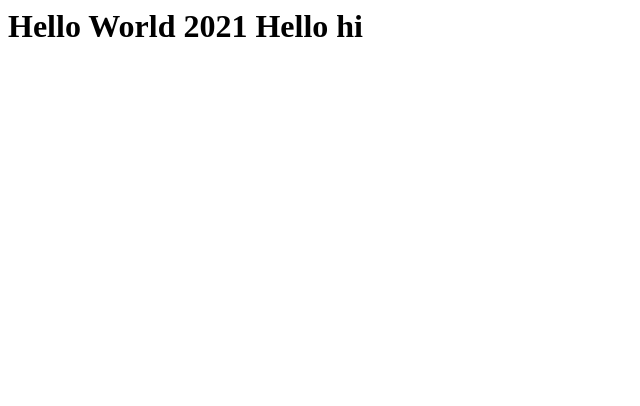
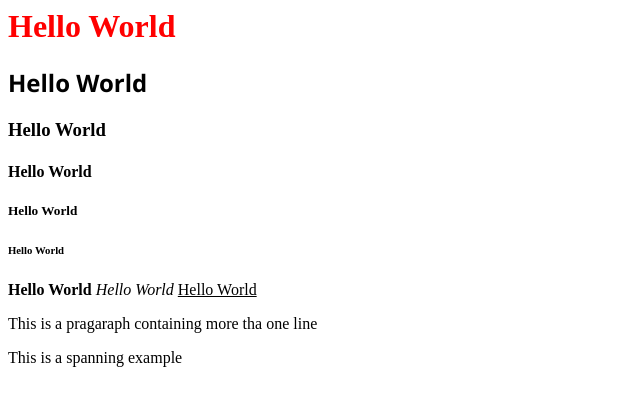
Before and after one commit to akshatha-KA/newproject, a plain HTML site: page index.html in a window 1280 px wide. Shown: the whole page, without its empty margins (0-640 px from the left). Drawn offline with Linux system fonts and the light colour scheme.

Commit message:
Changes for jan5

```diff
--- a/index.html
+++ b/index.html
@@ -1,3 +1,22 @@
 <html>
-    <h1>Hello World 2021 Hello hi</h1>
+    <head>
+<title>Test
+</title>
+<meta name="description" content="Test"/>
+    </head>
+    <body>
+        <!--This is a an headings of different sizes-->
+        <h1 style="color:red">Hello World</h1>
+        <h2 style="font-family:'Segoe UI', Tahoma, Geneva, Verdana, sans-serif">Hello World</h2>
+        <h3>Hello World</h3>
+        <h4>Hello World</h4>
+        <h5>Hello World</h5>
+        <h6>Hello World</h6>
+        <b>Hello World</b>
+        <i>Hello World</i>
+        <u>Hello World</u>
+        <p>This is a pragaraph containing more tha one line</p>
+        <span>This is a spanning example</span>
+        <!--This is a comment-->
+    </body>
 </html>
```
